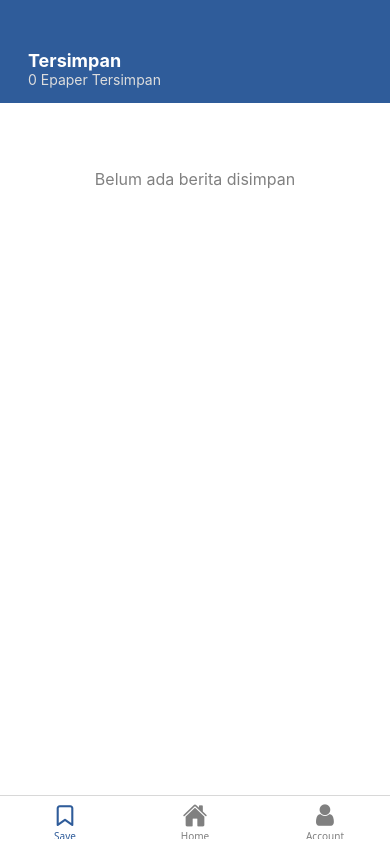
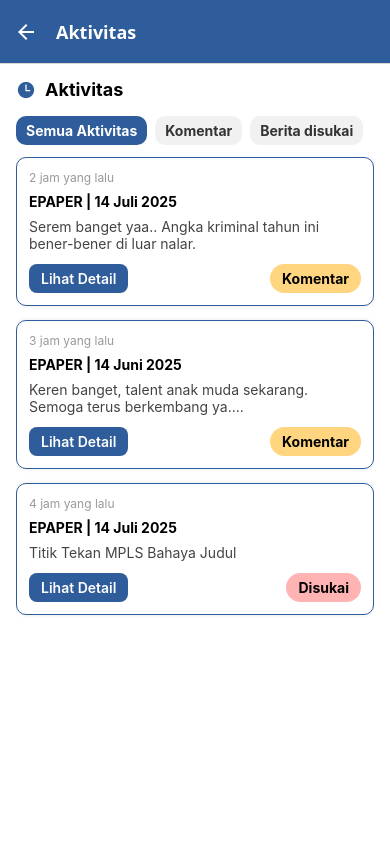
Before and after one commit to ultraviany/Fe_Radar_Apps, a React Native app: screen /Activity in a window 390 px wide. Built offline with nearby package versions, Linux system fonts and the light colour scheme.

Commit message:
tambahan folder aktivitas

```diff
--- a/Account/pageAccount.js
+++ b/Account/pageAccount.js
@@ -53,6 +53,7 @@ const AccountPage = () => {
             icon={<FontAwesome name="history" size={20} color="#fff" />}
             label="Aktivitas"
             sub="Riwayat komentar dan menyukai"
+            onPress={() => navigation.navigate("Activity")}
           />
           <MenuItem
             icon={<Entypo name="info-with-circle" size={20} color="#fff" />}
--- /dev/null
+++ b/Activity/ActivityCard.js
@@ -0,0 +1,92 @@
+import React from "react";
+import { View, Text, StyleSheet, TouchableOpacity } from "react-native";
+
+export default function ActivityCard({ data }) {
+  return (
+    <View style={styles.card}>
+      <Text style={styles.time}>{data.time}</Text>
+      <Text style={styles.title}>
+        {data.title} | {data.date}
+      </Text>
+      {data.content ? <Text style={styles.content}>{data.content}</Text> : null}
+      <View style={styles.footer}>
+        <TouchableOpacity style={styles.detailBtn}>
+          <Text style={styles.btnText}>Lihat Detail</Text>
+        </TouchableOpacity>
+        {data.tag ? (
+          <View
+            style={[
+              styles.tag,
+              data.tag === "Komentar"
+                ? styles.commentTag
+                : styles.likedTag,
+            ]}
+          >
+            <Text style={styles.tagText}>{data.tag}</Text>
+          </View>
+        ) : null}
+      </View>
+    </View>
+  );
+}
+
+const styles = StyleSheet.create({
+  card: {
+    backgroundColor: "#fff",
+    padding: 12,
+    marginBottom: 14,
+    borderRadius: 10,
+    shadowColor: "#000",
+    shadowOpacity: 0.1,
+    shadowRadius: 4,
+    elevation: 2,
+    borderColor: "#2F5C9A",
+    borderWidth:1,
+  },
+  time: {
+    fontSize: 12,
+    color: "#999",
+  },
+  title: {
+    fontSize:14,
+    fontWeight: "bold",
+    marginTop: 8,
+  },
+  content: {
+    marginTop: 8,
+    color: "#444",
+  },
+  footer: {
+    flexDirection: "row",
+    marginTop: 12,
+    alignItems: "center",
+    justifyContent: "space-between",
+  },
+  detailBtn: {
+    backgroundColor: "#2F5C9A",
+    paddingHorizontal: 12,
+    paddingVertical: 6,
+    borderRadius: 8,
+  },
+  btnText: {
+    color: "#fff",
+    fontWeight: "600",
+    fontSize:14,
+  },
+  tag: {
+    paddingHorizontal: 12,
+    paddingVertical: 6,
+    borderRadius: 16,
+  },
+  commentTag: {
+    backgroundColor: "#FFD580",
+  },
+  likedTag: {
+    backgroundColor: "#FFB3B3",
+  },
+  tagText: {
+    color: "#000",
+    fontWeight: "bold",
+    fontSize:14,
+  },
+});
--- /dev/null
+++ b/Activity/ActivityService.js
@@ -0,0 +1,29 @@
+export const allActivities = [
+  {
+    id: "1",
+    time: "2 jam yang lalu",
+    title: "EPAPER",
+    date: "14 Juli 2025",
+    content: "Serem banget yaa.. Angka kriminal tahun ini bener-bener di luar nalar.",
+    tag: "Komentar",
+  },
+  {
+    id: "2",
+    time: "3 jam yang lalu",
+    title: "EPAPER",
+    date: "14 Juni 2025",
+    content: "Keren banget, talent anak muda sekarang. Semoga terus berkembang ya....",
+    tag: "Komentar",
+  },
+  {
+    id: "3",
+    time: "4 jam yang lalu",
+    title: "EPAPER",
+    date: "14 Juli 2025",
+    content: "Titik Tekan MPLS Bahaya Judul",
+    tag: "Disukai",
+  },
+];
+
+export const commentsOnly = allActivities.filter((item) => item.tag === "Komentar");
+export const likedOnly = allActivities.filter((item) => item.tag === "Disukai");
--- /dev/null
+++ b/Activity/ActivityTabButton.js
@@ -0,0 +1,33 @@
+import React from "react";
+import { TouchableOpacity, Text, StyleSheet } from "react-native";
+
+export default function TabButton({ label, active, onPress }) {
+  return (
+    <TouchableOpacity
+      onPress={onPress}
+      style={[styles.button, active && styles.activeButton]}
+    >
+      <Text style={[styles.text, active && styles.activeText]}>{label}</Text>
+    </TouchableOpacity>
+  );
+}
+
+const styles = StyleSheet.create({
+  button: {
+    paddingVertical: 6,
+    paddingHorizontal: 10,
+    borderRadius: 10,
+    backgroundColor: "#f1f1f1",
+    marginRight: 8,
+  },
+  activeButton: {
+    backgroundColor: "#2F5C9A",
+  },
+  text: {
+    color: "#333",
+    fontWeight: "bold",
+  },
+  activeText: {
+    color: "#fff",
+  },
+});
--- /dev/null
+++ b/Activity/PageActivity.js
@@ -0,0 +1,76 @@
+import React, { useState } from "react";
+import { View, Text, StyleSheet, ScrollView } from "react-native";
+import TabButton from "./ActivityTabButton";
+import ActivityCard from "./ActivityCard";
+import { allActivities, commentsOnly, likedOnly } from "./ActivityService";
+import { Ionicons } from "@expo/vector-icons";
+
+export default function ActivityPage() {
+  const [activeTab, setActiveTab] = useState("Semua");
+
+  const getData = () => {
+    if (activeTab === "Komentar") return commentsOnly;
+    if (activeTab === "Disukai") return likedOnly;
+    return allActivities;
+  };
+
+  return (
+    <View style={styles.container}>
+      <View style={styles.textHeader}>
+        <Ionicons name="time" size={20} color="#2F5C9A" />
+        <Text style={styles.header}>Aktivitas</Text>
+      </View>
+      <View style={styles.tabContainer}>
+        <TabButton
+          label="Semua Aktivitas"
+          active={activeTab === "Semua"}
+          onPress={() => setActiveTab("Semua")}
+        />
+        <TabButton
+          label="Komentar"
+          active={activeTab === "Komentar"}
+          onPress={() => setActiveTab("Komentar")}
+        />
+        <TabButton
+          label="Berita disukai"
+          active={activeTab === "Disukai"}
+          onPress={() => setActiveTab("Disukai")}
+        />
+      </View>
+
+      <ScrollView style={styles.scrollView}>
+        {getData().map((item) => (
+          <ActivityCard key={item.id} data={item} />
+        ))}
+      </ScrollView>
+    </View>
+  );
+}
+
+const styles = StyleSheet.create({
+  container: {
+    paddingHorizontal: 16,
+    paddingTop: 15,
+    flex: 1,
+    backgroundColor: "#fff",
+  },
+  header: {
+    fontSize: 18,
+    fontWeight: "bold",
+    marginLeft: 9,
+  },
+  textHeader: {
+    fontSize: 18,
+    fontWeight: "bold",
+    flexDirection: "row",
+    marginBottom: 15,
+  },
+  tabContainer: {
+    flexDirection: "row",
+    marginBottom: 12,
+    // paddingHorizontal:12,
+  },
+  scrollView: {
+    flex: 1,
+  },
+});
--- a/BottomNavigation.js
+++ b/BottomNavigation.js
@@ -6,6 +6,7 @@ import HomePage from "./Home/pageHome";
 import SavePage from "./Save/pageSave";
 import AccountPage from "./Account/pageAccount";
 import AboutPage from "./AboutApp/pageAboutApp";
+import ActivityPage from "./Activity/PageActivity";
 import { createNativeStackNavigator } from "@react-navigation/native-stack";
 
 const Tab = createBottomTabNavigator();
@@ -44,6 +45,7 @@ export default function MainNavigator() {
         component={TabNavigator}
         options={{ headerShown: false }}
       />
+      {/* Tentang Aplikasi */}
       <Stack.Screen
         name="About"
         component={AboutPage}
@@ -61,7 +63,24 @@ export default function MainNavigator() {
           },
         }}
       />
-      {/* Tambahkan screen lainnya jika perlu */}
+      {/* Halaman Aktivitas */}
+      <Stack.Screen
+        name="Activity"
+        component={ActivityPage}
+        options={{
+          title: "Aktivitas",
+          headerStyle: {
+            backgroundColor: "#2F5C9A",
+             // Warna biru untuk header
+          },
+          headerTintColor: "#fff", // Warna putih untuk teks dan ikon back
+          headerTitleStyle: {
+            marginRight: 12,
+            fontSize: 18,
+            fontWeight: "bold", // (Opsional) Membuat judul tebal
+          },
+        }}
+        />
     </Stack.Navigator>
   );
 }
--- a/Home/pageHome.js
+++ b/Home/pageHome.js
@@ -249,8 +249,6 @@ const styles = StyleSheet.create({
   },
   header: {
     backgroundColor: "#2F5C9A",
-    // borderBottomLeftRadius: 20,
-    // borderBottomRightRadius: 20,
     padding: 30,
     flexDirection: "row",
     justifyContent: "space-between",
```
